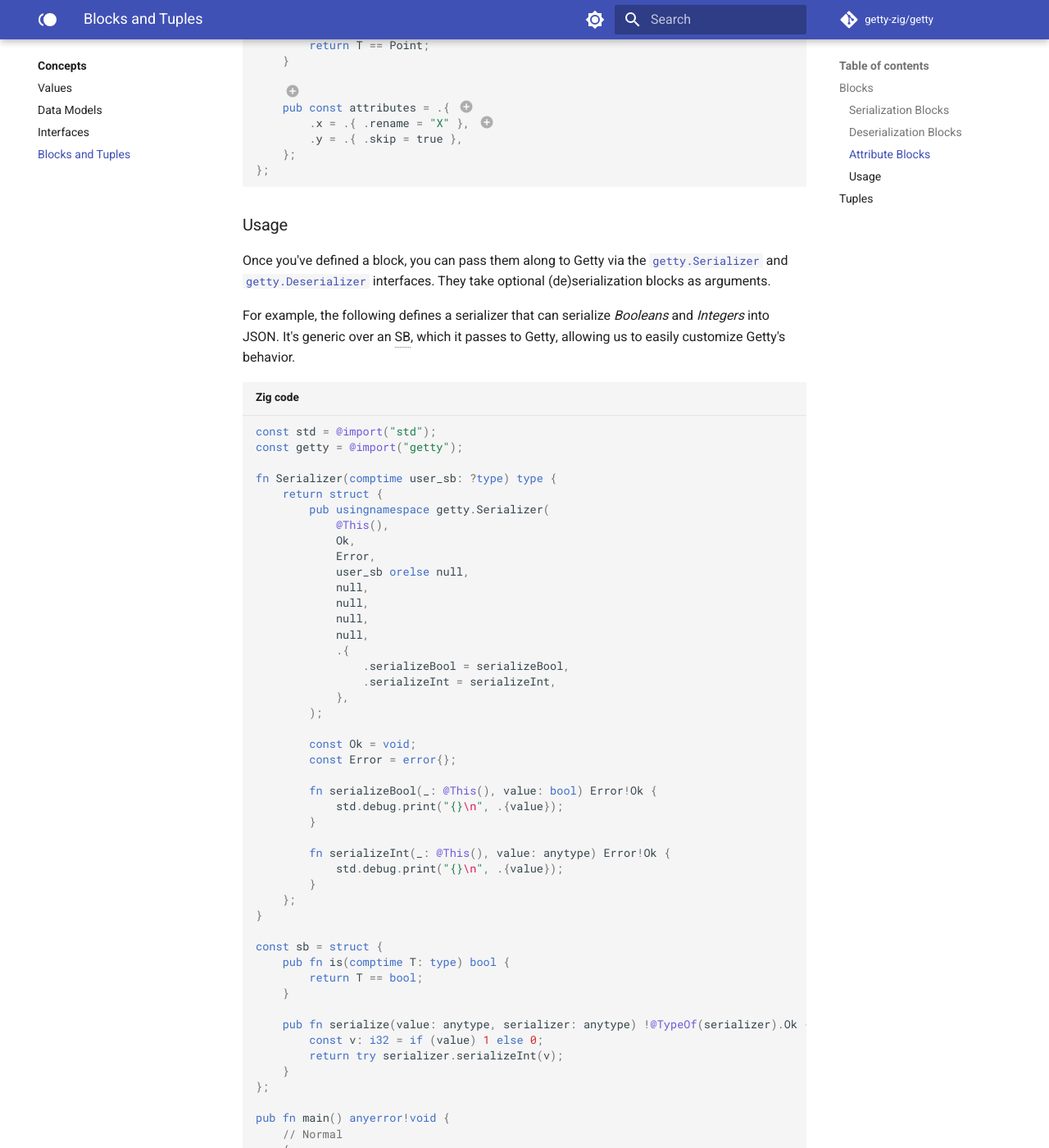
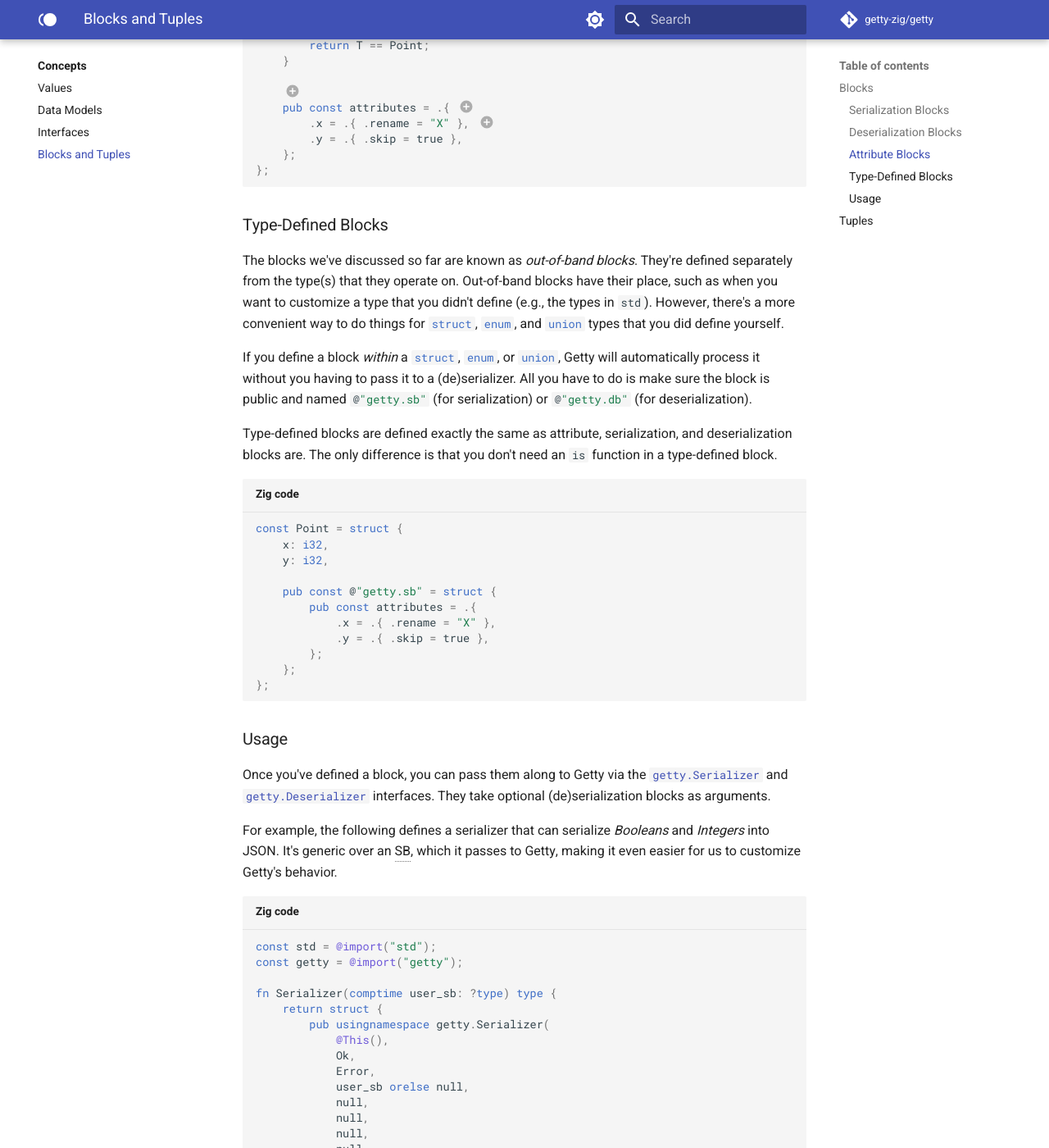
Before and after one commit to getty-zig/getty.so, an MkDocs documentation site: the page built from docs/concepts/blocks-and-tuples.md, in a window 1280 px wide and 1400 px high, scrolled down 2690 px. Shown: the whole window at 82% size. Built offline with MkDocs 1.6.1 and Material for MkDocs 9.7.7, drawn with Linux system fonts in a browser that asks for light colours; comment, search, counter and statistics services are not loaded.

Commit message:
blocks-and-tuples: Update

````diff
--- a/docs/concepts/blocks-and-tuples.md
+++ b/docs/concepts/blocks-and-tuples.md
@@ -200,6 +200,39 @@ const ab = struct {
    fields in these inner `#!zig struct` values depend on the kind of attribute
    you're specifying (i.e., field/variant or container).
 
+### Type-Defined Blocks
+
+The blocks we've discussed so far are known as _out-of-band blocks_. They're
+defined separately from the type(s) that they operate on. Out-of-band blocks have
+their place, such as when you want to customize a type that you didn't define
+(e.g., the types in `std`). However, there's a more convenient way to do
+things for `#!zig struct`, `#!zig enum`, and `#!zig union` types that you did
+define yourself.
+
+If you define a block _within_ a `#!zig struct`, `#!zig enum`, or `#!zig
+union`, Getty will automatically process it without you having to pass it to a
+(de)serializer. All you have to do is make sure the block is public and named
+`#!zig @"getty.sb"` (for serialization) or `#!zig @"getty.db"`
+(for deserialization).
+
+Type-defined blocks are defined exactly the same as attribute, serialization,
+and deserialization blocks are. The only difference is that you don't need an
+`is` function in a type-defined block.
+
+```zig title="Zig code"
+const Point = struct {
+    x: i32,
+    y: i32,
+
+    pub const @"getty.sb" = struct {
+        pub const attributes = .{
+            .x = .{ .rename = "X" },
+            .y = .{ .skip = true },
+        };
+    };
+};
+```
+
 ### Usage
 
 Once you've defined a block, you can pass them along to Getty via the
@@ -209,7 +242,7 @@ They take optional (de)serialization blocks as arguments.
 
 For example, the following defines a serializer that can serialize _Booleans_
 and _Integers_ into JSON. It's generic over an SB, which it passes to Getty,
-allowing us to easily customize Getty's behavior.
+making it even easier for us to customize Getty's behavior.
 
 ```zig title="Zig code"
 const std = @import("std");
````
